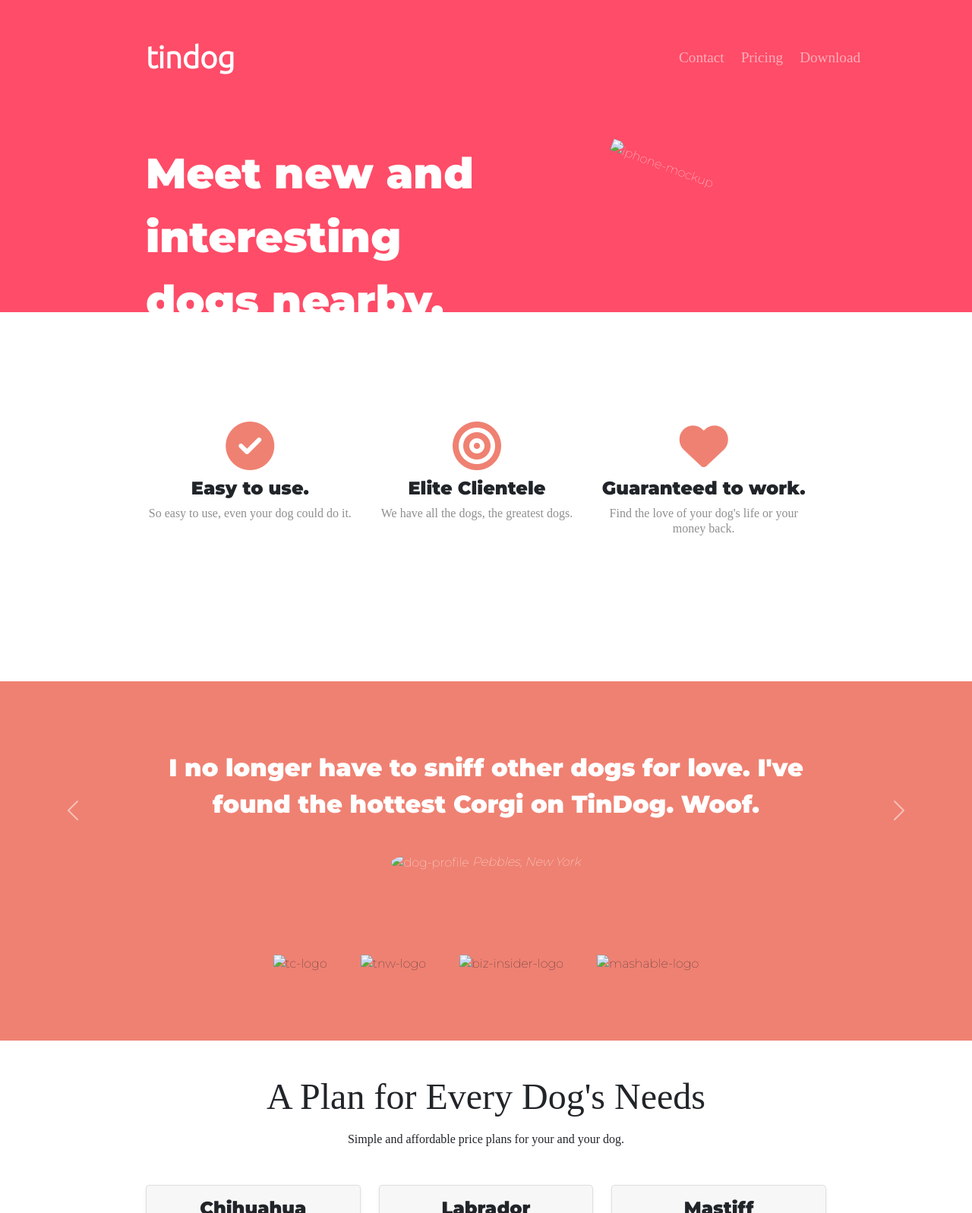
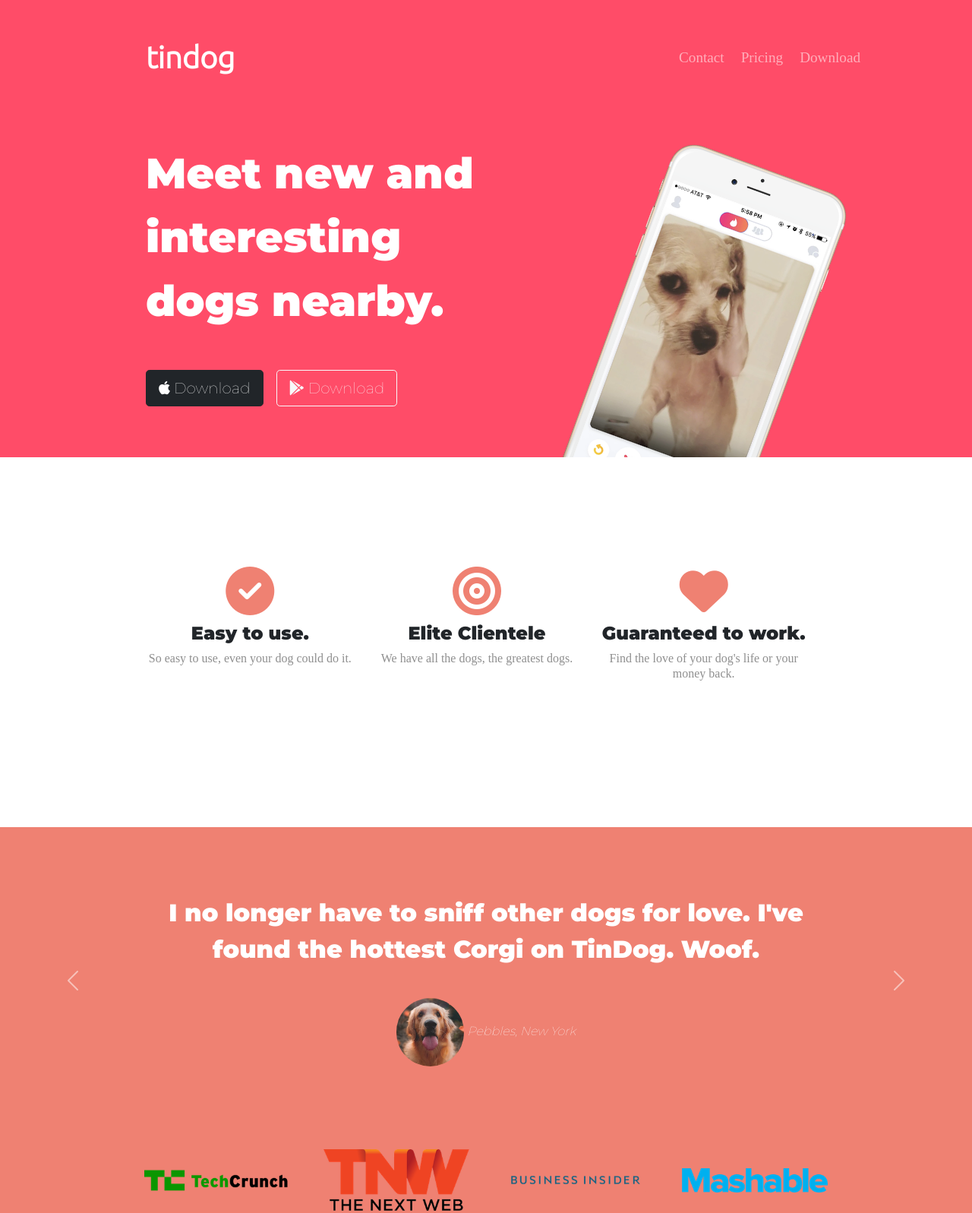
Before and after one commit to AddictedToSuccess/tindog, a plain HTML site: page index.html in a window 1280 px wide. Shown: the top 1597 px of the page at 76% size. Drawn offline with nearby package versions, Linux system fonts and the light colour scheme; files that its build step writes are made by us from their sources.

Commit message:
Update index.html

```diff
--- a/index.html
+++ b/index.html
@@ -7,7 +7,7 @@
 
   <!-- Bootstrap Links -->
   <link href="https://cdn.jsdelivr.net/npm/bootstrap@5.1.3/dist/css/bootstrap.min.css" rel="stylesheet" integrity="sha384-1BmE4kWBq78iYhFldvKuhfTAU6auU8tT94WrHftjDbrCEXSU1oBoqyl2QvZ6jIW3" crossorigin="anonymous">
-  <link rel="stylesheet" href="css/styles.css">
+  <link rel="stylesheet" href="styles.css">
 
   <!-- Font Awesome -->
   <script src="https://kit.fontawesome.com/3365b926ca.js" crossorigin="anonymous"></script>
@@ -59,7 +59,7 @@
           <button type="button" class="btn btn-outline-light btn-lg buttons"><i class="fab fa-google-play"></i> Download</button>
         </div>
         <div class="col-lg-6 col-md-4 col-sm-12">
-          <img class="rotate" src="images/iphone6.png" alt="iphone-mockup">
+          <img class="rotate" src="iphone6.png" alt="iphone-mockup">
         </div>
       </div>
     </div>
@@ -96,12 +96,12 @@
       <div class="carousel-inner">
         <div class="carousel-item active">
           <h2 class="testimonial-text">I no longer have to sniff other dogs for love. I've found the hottest Corgi on TinDog. Woof.</h2>
-          <img class="dogphoto" src="images/dog-img.jpg" alt="dog-profile">
+          <img class="dogphoto" src="dog-img.jpg" alt="dog-profile">
           <em>Pebbles, New York</em>
         </div>
         <div class="carousel-item">
           <h2 class="testimonial-text">My dog used to be so lonely, but with TinDog's help, they've found the love of their life. I think.</h2>
-          <img class="dogphoto" src="images/lady-img.jpg" alt="lady-profile">
+          <img class="dogphoto" src="lady-img.jpg" alt="lady-profile">
           <em>Beverly, Illinois</em>
         </div>
       </div>
@@ -122,10 +122,10 @@
 
   <section id="press">
 
-    <img class="press-logo" src="images/techcrunch.png" alt="tc-logo">
-    <img class="press-logo" src="images/tnw.png" alt="tnw-logo">
-    <img class="press-logo" src="images/bizinsider.png" alt="biz-insider-logo">
-    <img class="press-logo" src="images/mashable.png" alt="mashable-logo">
+    <img class="press-logo" src="techcrunch.png" alt="tc-logo">
+    <img class="press-logo" src="tnw.png" alt="tnw-logo">
+    <img class="press-logo" src="bizinsider.png" alt="biz-insider-logo">
+    <img class="press-logo" src="mashable.png" alt="mashable-logo">
 
   </section>
 
```
